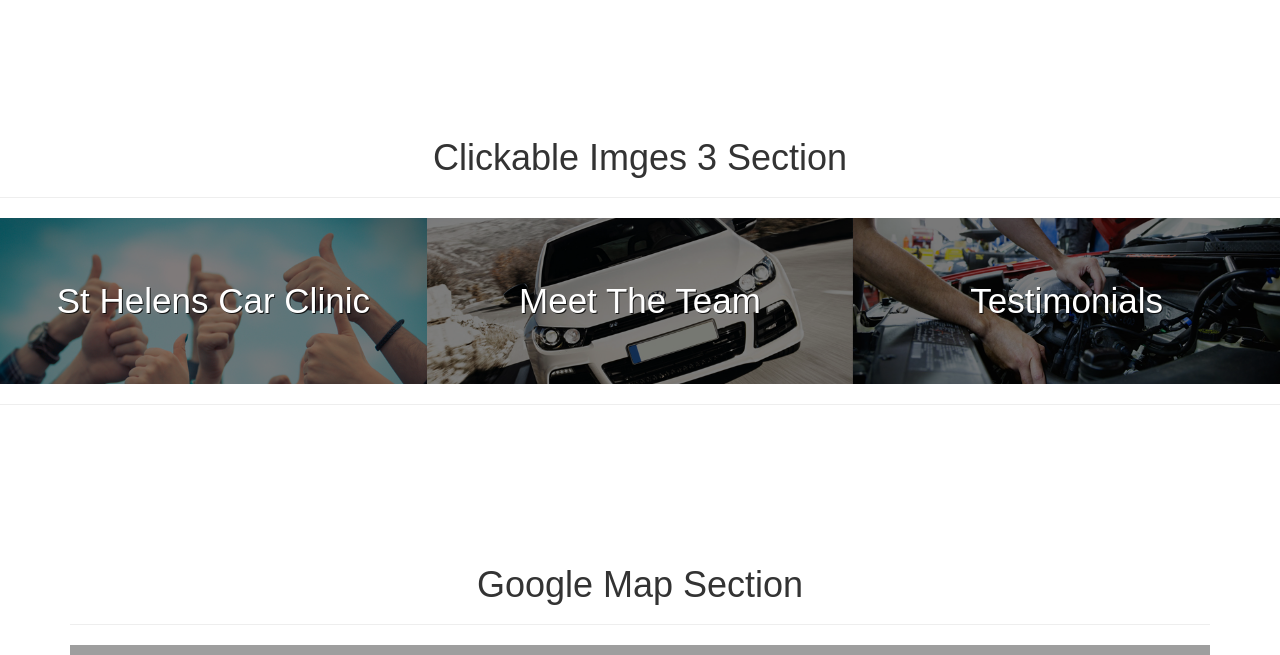
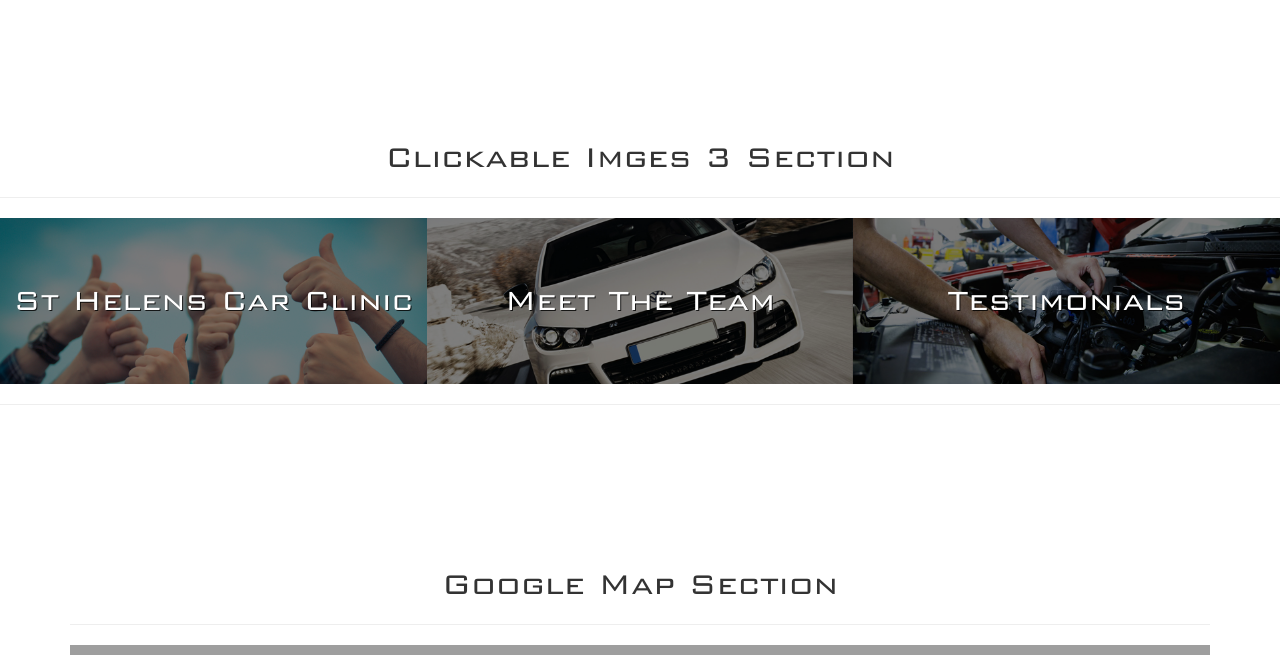
Before and after one commit to RaisUpDeWold/st-helens-car-clinic, a plain HTML site: page new.html in a window 1280 px wide. Shown: the part 145-800 px from the top of the page. Drawn offline with Linux system fonts and the light colour scheme; some packages are replaced by stand-ins of ours; grey boxes are pictures that could not be loaded.

Commit message:
Add 2 sections and change font style.

```diff
--- a/css/newstyle.css
+++ b/css/newstyle.css
@@ -1,3 +1,8 @@
+@font-face {font-family: 'BlairITCStd';src: url('../fonts/30BA9E_0_0.eot');src: url('../fonts/30BA9E_0_0.eot?#iefix') format('embedded-opentype'),url('../fonts/30BA9E_0_0.woff2') format('woff2'),url('../fonts/30BA9E_0_0.woff') format('woff'),url('../fonts/30BA9E_0_0.ttf') format('truetype');}
+@font-face {font-family: 'BlairITCStd-Bold';src: url('../fonts/30BA9E_1_0.eot');src: url('../fonts/30BA9E_1_0.eot?#iefix') format('embedded-opentype'),url('../fonts/30BA9E_1_0.woff2') format('woff2'),url('../fonts/30BA9E_1_0.woff') format('woff'),url('../fonts/30BA9E_1_0.ttf') format('truetype');}
+@font-face {font-family: 'BlairITCStd-Light';src: url('../fonts/30BA9E_2_0.eot');src: url('../fonts/30BA9E_2_0.eot?#iefix') format('embedded-opentype'),url('../fonts/30BA9E_2_0.woff2') format('woff2'),url('../fonts/30BA9E_2_0.woff') format('woff'),url('../fonts/30BA9E_2_0.ttf') format('truetype');}
+@font-face {font-family: 'Bank Gothic Light BT';src: url('../fonts/2EF970_0_0.eot');src: url('../fonts/2EF970_0_0.eot?#iefix') format('embedded-opentype'),url('../fonts/2EF970_0_0.woff2') format('woff2'),url('../fonts/2EF970_0_0.woff') format('woff'),url('../fonts/2EF970_0_0.ttf') format('truetype');}
+
 /*
 	Common Styles
 */
@@ -5,6 +10,10 @@ body {
 	color: #333;
 	font-size: 14px;
 	font-family: 'Oxygen', sans-serif;
+}
+
+h1,h2,h3 {
+	font-family: 'Bank Gothic Light BT'
 }
 
 h1,h2{
@@ -310,7 +319,7 @@ Custom Navigation Bar */
 
 /* Advertisement Section */
 .adspace {
-	/*min-height: 250px;*/
+	min-height: 250px;
 }
 
 /*-- Flexisel Styles --*/
```
Also changed, not shown: fonts/2EF970_0_0.woff2 (added), fonts/30BA9E_0_0.woff2 (added), fonts/30BA9E_2_0.woff2 (added).
